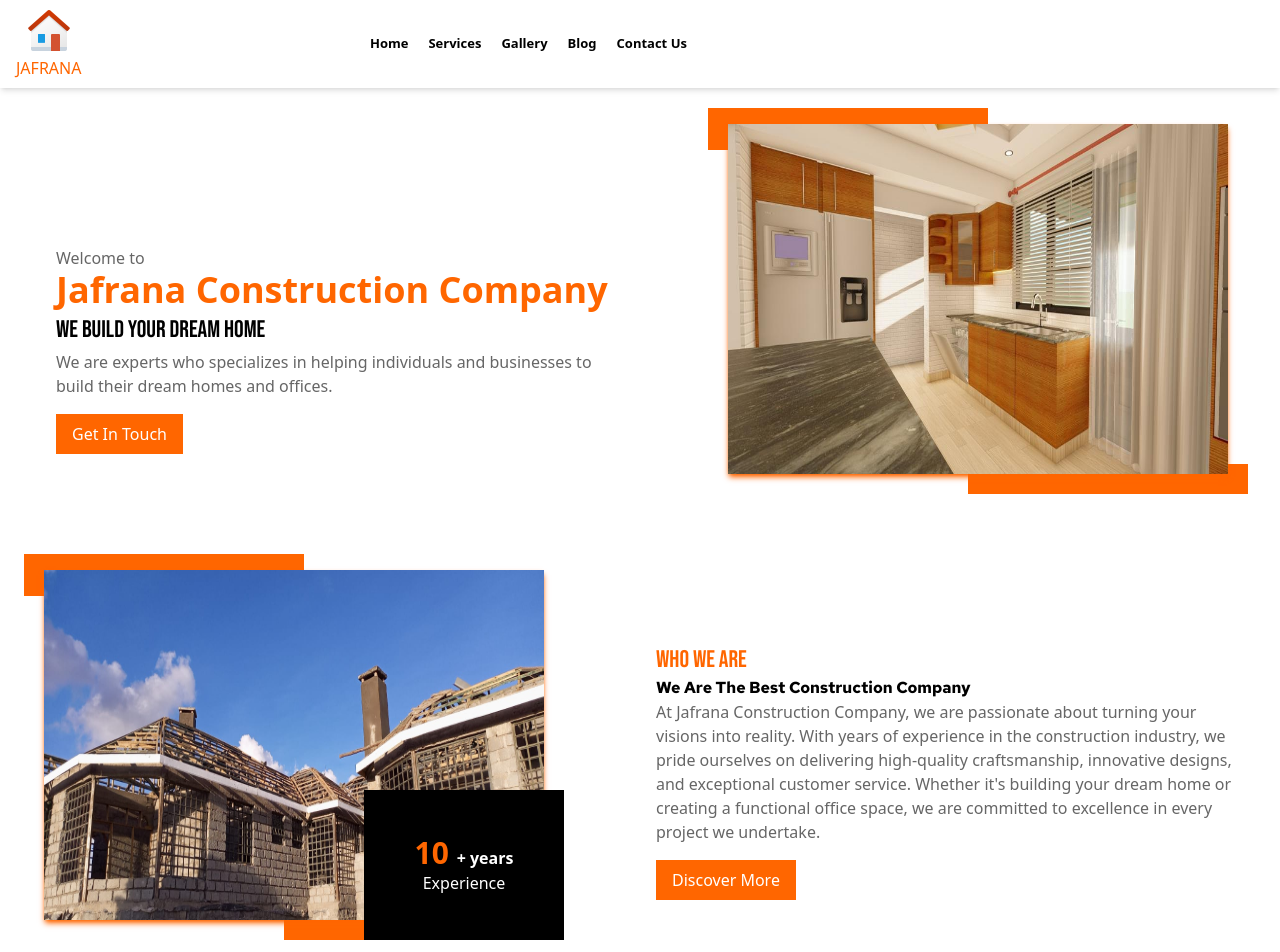
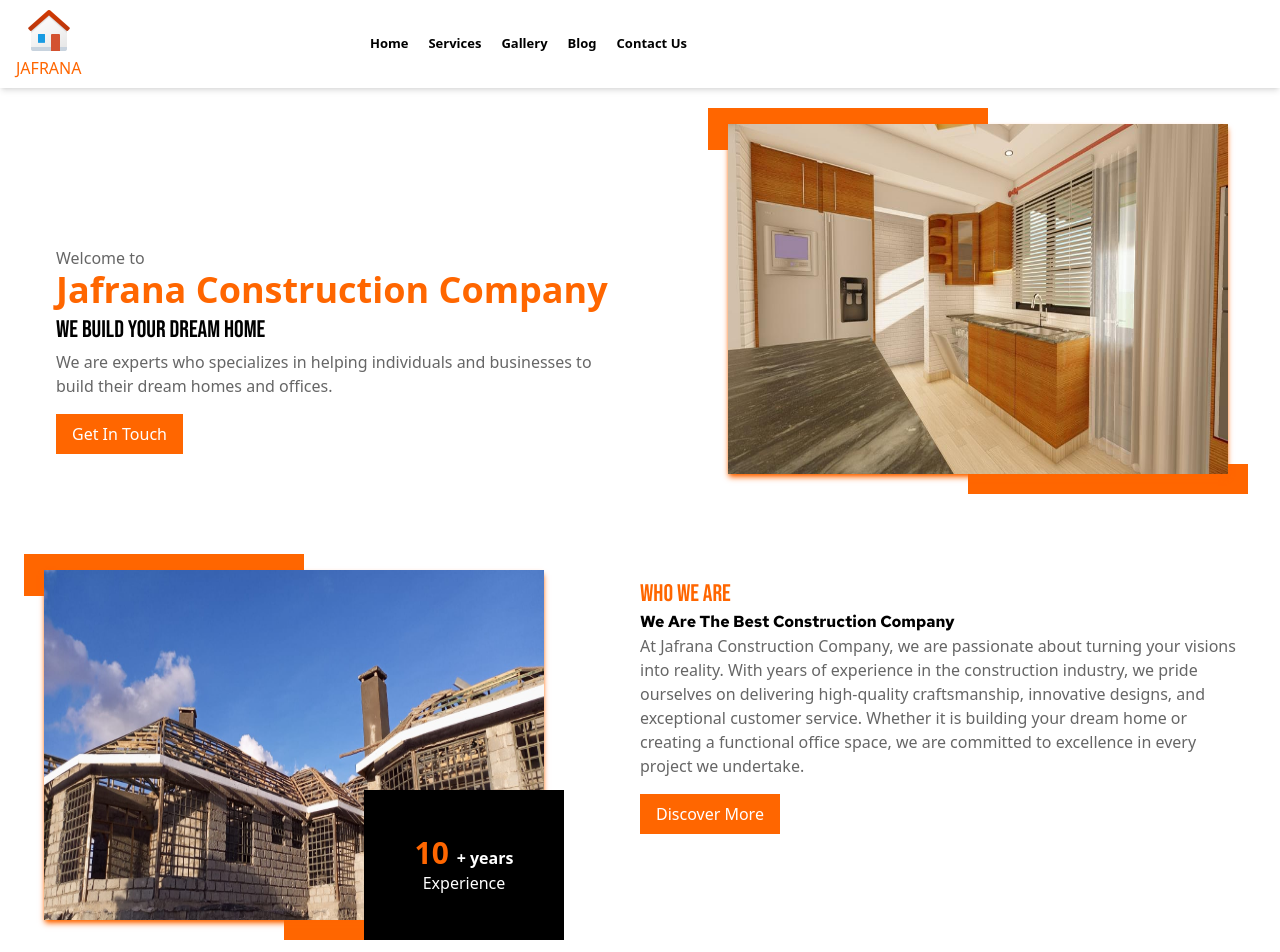
Before and after one commit to matthewkuria/jafrana, a Next.js app: page / in a window 1280 px wide. Shown: the top 952 px of the page. Built offline with nearby package versions, Linux system fonts and the light colour scheme; a web font is replaced by a local one.

Commit message:
Fix the escaped errors for the apostrophe

```diff
--- a/app/components/WhoWeAre.tsx
+++ b/app/components/WhoWeAre.tsx
@@ -15,7 +15,7 @@
                     <p className="text-quaternary">Experience</p>
                 </div>
             </div>
-            <div className="flex flex-col justify-end  items-start   p-4 md:max-w-1/2 mt-5">
+            <div className="flex flex-col justify-start  items-start  md:max-w-1/2 mt-5">
                 <p className={`${bebas_neue.className} text-2xl text-primary`}>Who We Are</p>
                 <p className={`${redHatText.className} font-bold`}>We Are The Best Construction Company</p>
                 <p className="text-secondary">
@@ -24,7 +24,7 @@
                     With years of experience in the construction industry,
                     we pride ourselves on delivering high-quality craftsmanship,
                     innovative designs, and exceptional customer service. Whether
-                    it's building your dream home or creating a functional office space,
+                    it is building your dream home or creating a functional office space,
                     we are committed to excellence in every project we undertake.
                 </p>
 
```
